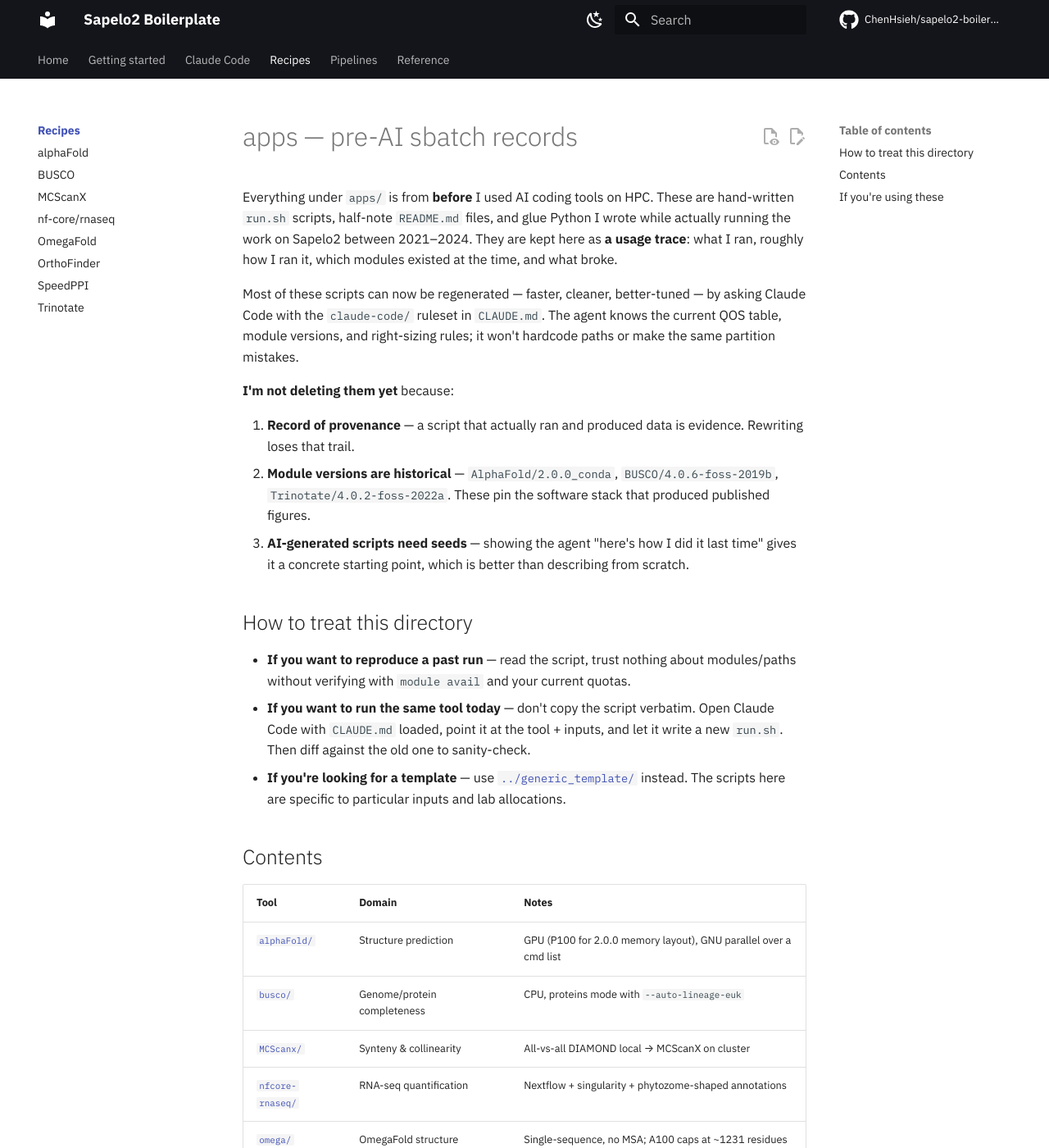
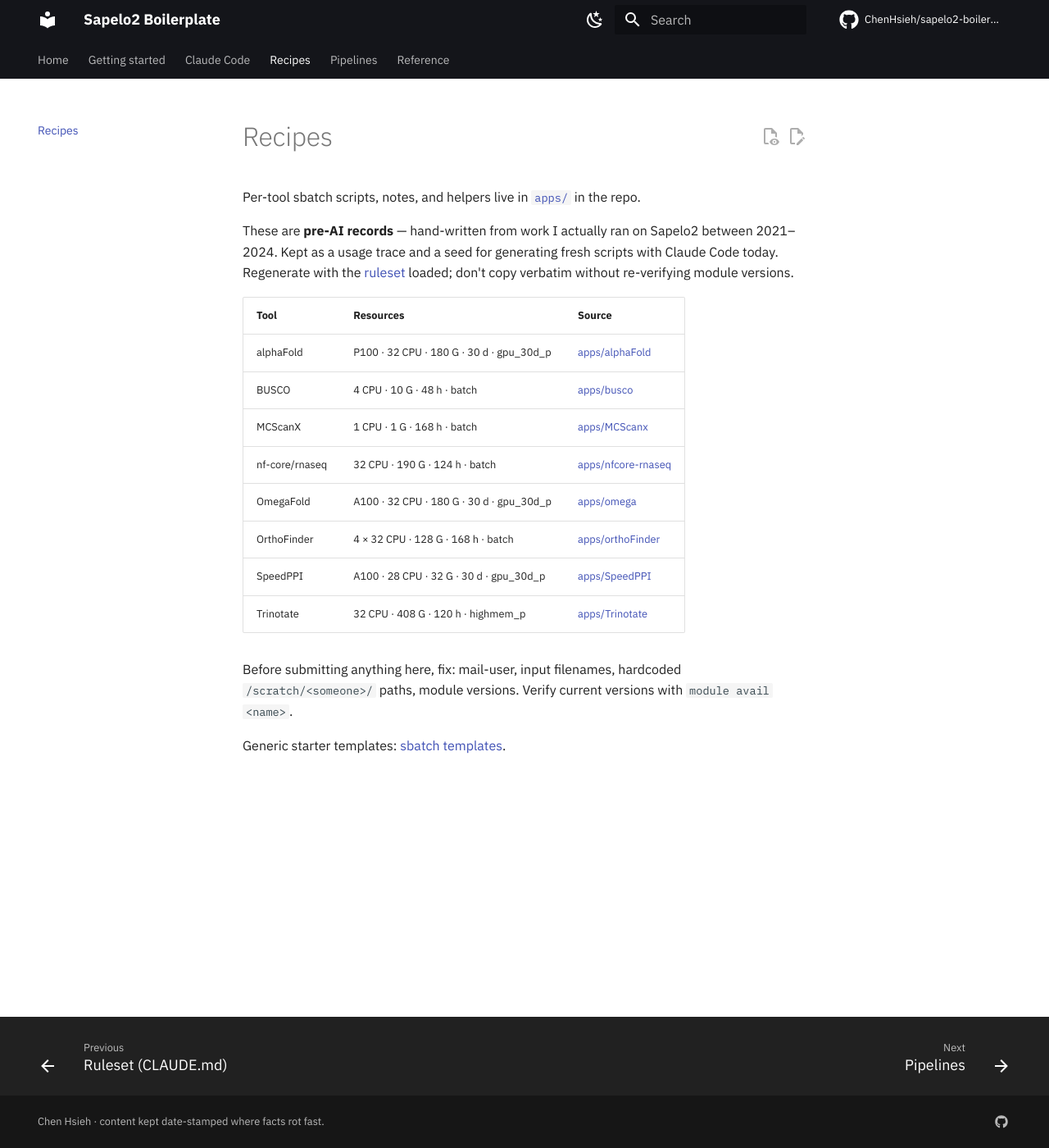
Before and after one commit to ChenHsieh/sapelo2-boilerplate, an MkDocs documentation site: the page built from docs/recipes/index.md, in a window 1280 px wide and 1400 px high. Shown: the whole window at 82% size. Built offline with MkDocs 1.6.1 and Material for MkDocs 9.7.7, drawn with Linux system fonts in a browser that asks for light colours; plug-ins that fetch from the network failed and are left out; comment, search, counter and statistics services are not loaded; some of the changed text lies outside the part shown.

Commit message:
Collapse per-app and per-pipeline docs pages to single catalogs
Per-app / per-pipeline site pages were one-line snippet wrappers — low value, nav padding, and at odds with the "pre-AI historical record" framing in apps/README.md. Dropped 10 pages.

recipes/index and pipelines/index now carry a compact table with resource line + direct link to each dir on GitHub. Full details live in the repo READMEs.

Nav shrinks from ~15 items to 6.

Co-Authored-By: Claude Opus 4.7 (1M context) <noreply@anthropic.com>

````diff
--- a/docs/pipelines/index.md
+++ b/docs/pipelines/index.md
@@ -1,23 +1,10 @@
 # Pipelines
 
-Snakemake pipelines designed for Sapelo2 — each submits as a single sbatch job that spawns parallel rules internally. For larger pipelines, migrate to a Snakemake Slurm profile so each rule becomes its own sbatch with per-rule resources.
+Snakemake pipelines live in [`pipeline/`](https://github.com/ChenHsieh/sapelo2-boilerplate/tree/main/pipeline) in the repo.
 
-<div class="grid cards" markdown>
+| Pipeline | What | Source |
+|---|---|---|
+| yt_whisper | YouTube URL → audio → Whisper transcription. V100, <4 h on `batch`. | [pipeline/yt_whisper](https://github.com/ChenHsieh/sapelo2-boilerplate/tree/main/pipeline/yt_whisper) |
+| get_best_hit | Cross-species DIAMOND best-hits for transcriptome annotation. | [pipeline/get_best_hit](https://github.com/ChenHsieh/sapelo2-boilerplate/tree/main/pipeline/get_best_hit) |
 
--   :material-video-outline: __yt_whisper__
-
-    ---
-
-    YouTube URL → audio → Whisper transcription. GPU-accelerated (V100, <4h on batch).
-
-    [:octicons-arrow-right-24: yt_whisper](yt-whisper.md)
-
--   :material-dna: __get_best_hit__
-
-    ---
-
-    Cross-species DIAMOND best-hits for functional annotation of novel transcriptomes.
-
-    [:octicons-arrow-right-24: get_best_hit](get-best-hit.md)
-
-</div>
+For larger pipelines, consider a Snakemake Slurm profile so each rule becomes its own sbatch with per-rule resources — see the `--profile` flag in the [Snakemake docs](https://snakemake.readthedocs.io/en/stable/executing/cluster.html).
--- a/docs/recipes/busco.md
+++ /dev/null
@@ -1,9 +0,0 @@
-# BUSCO
-
---8<-- "apps/busco/README.md"
-
-## The sbatch script
-
-```bash
---8<-- "apps/busco/run.sh"
-```
--- a/docs/recipes/index.md
+++ b/docs/recipes/index.md
@@ -1 +1,20 @@
---8<-- "apps/README.md"
+# Recipes
+
+Per-tool sbatch scripts, notes, and helpers live in [`apps/`](https://github.com/ChenHsieh/sapelo2-boilerplate/tree/main/apps) in the repo.
+
+These are **pre-AI records** — hand-written from work I actually ran on Sapelo2 between 2021–2024. Kept as a usage trace and a seed for generating fresh scripts with Claude Code today. Regenerate with the [ruleset](../claude-code/rules.md) loaded; don't copy verbatim without re-verifying module versions.
+
+| Tool | Resources | Source |
+|---|---|---|
+| alphaFold | P100 · 32 CPU · 180 G · 30 d · gpu_30d_p | [apps/alphaFold](https://github.com/ChenHsieh/sapelo2-boilerplate/tree/main/apps/alphaFold) |
+| BUSCO | 4 CPU · 10 G · 48 h · batch | [apps/busco](https://github.com/ChenHsieh/sapelo2-boilerplate/tree/main/apps/busco) |
+| MCScanX | 1 CPU · 1 G · 168 h · batch | [apps/MCScanx](https://github.com/ChenHsieh/sapelo2-boilerplate/tree/main/apps/MCScanx) |
+| nf-core/rnaseq | 32 CPU · 190 G · 124 h · batch | [apps/nfcore-rnaseq](https://github.com/ChenHsieh/sapelo2-boilerplate/tree/main/apps/nfcore-rnaseq) |
+| OmegaFold | A100 · 32 CPU · 180 G · 30 d · gpu_30d_p | [apps/omega](https://github.com/ChenHsieh/sapelo2-boilerplate/tree/main/apps/omega) |
+| OrthoFinder | 4 × 32 CPU · 128 G · 168 h · batch | [apps/orthoFinder](https://github.com/ChenHsieh/sapelo2-boilerplate/tree/main/apps/orthoFinder) |
+| SpeedPPI | A100 · 28 CPU · 32 G · 30 d · gpu_30d_p | [apps/SpeedPPI](https://github.com/ChenHsieh/sapelo2-boilerplate/tree/main/apps/SpeedPPI) |
+| Trinotate | 32 CPU · 408 G · 120 h · highmem_p | [apps/Trinotate](https://github.com/ChenHsieh/sapelo2-boilerplate/tree/main/apps/Trinotate) |
+
+Before submitting anything here, fix: mail-user, input filenames, hardcoded `/scratch/<someone>/` paths, module versions. Verify current versions with `module avail <name>`.
+
+Generic starter templates: [sbatch templates](../reference/sbatch.md).
--- a/mkdocs.yml
+++ b/mkdocs.yml
@@ -110,20 +110,8 @@ nav:
   - Claude Code:
       - Overview: claude-code/index.md
       - Ruleset (CLAUDE.md): claude-code/rules.md
-  - Recipes:
-      - Overview: recipes/index.md
-      - alphaFold: recipes/alphafold.md
-      - BUSCO: recipes/busco.md
-      - MCScanX: recipes/mcscanx.md
-      - nf-core/rnaseq: recipes/nfcore-rnaseq.md
-      - OmegaFold: recipes/omega.md
-      - OrthoFinder: recipes/orthofinder.md
-      - SpeedPPI: recipes/speedppi.md
-      - Trinotate: recipes/trinotate.md
-  - Pipelines:
-      - Overview: pipelines/index.md
-      - yt_whisper: pipelines/yt-whisper.md
-      - get_best_hit: pipelines/get-best-hit.md
+  - Recipes: recipes/index.md
+  - Pipelines: pipelines/index.md
   - Reference:
       - sbatch templates: reference/sbatch.md
       - Storage topology: reference/storage.md
````
Also changed, not shown: docs/pipelines/get-best-hit.md (deleted, +0 -1 lines), docs/pipelines/yt-whisper.md (deleted, +0 -1 lines), docs/recipes/alphafold.md (deleted, +0 -1 lines), docs/recipes/mcscanx.md (deleted, +0 -1 lines), docs/recipes/nfcore-rnaseq.md (deleted, +0 -1 lines), docs/recipes/omega.md (deleted, +0 -1 lines), docs/recipes/orthofinder.md (deleted, +0 -1 lines), docs/recipes/speedppi.md (deleted, +0 -1 lines), docs/recipes/trinotate.md (deleted, +0 -1 lines).
